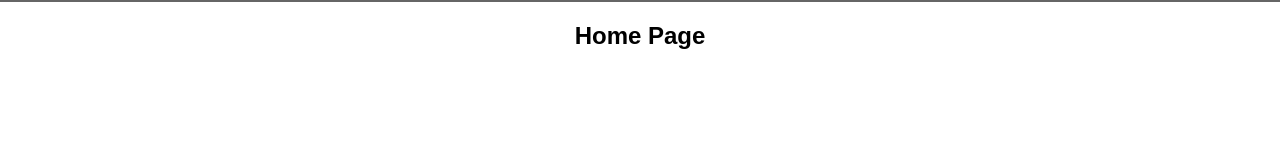
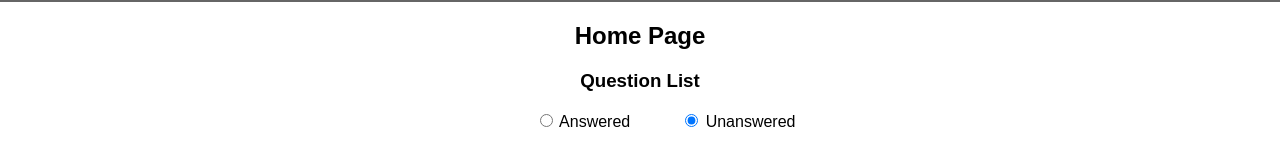
Before and after one commit to rogergraves/would-you-rather, a React (Create React App) app: page / in a window 1280 px wide. Shown: the part 188-354 px from the top of the page. Built offline with nearby package versions, Linux system fonts and the light colour scheme.

Commit message:
Add radio button toggling between Answered and Unanswered question list

```diff
--- /dev/null
+++ b/src/QuestionList.css
@@ -0,0 +1,4 @@
+.ListTypeSelect {
+    display: inline-block;
+    padding-left: 50px
+}
--- /dev/null
+++ b/src/components/QuestionList.js
@@ -0,0 +1,45 @@
+import React, { Component } from 'react'
+import '../QuestionList.css'
+
+
+class QuestionList extends Component {
+
+    state = {
+        view_answered: false
+    }
+
+    toggleViewAnswer = (e) => {
+        this.setState(prevState => ({
+            view_answered: !prevState.view_answered
+        }))
+    }
+
+    render() {
+        console.log("viewed_answered", this.state.view_answered)
+
+        return (
+            <div>
+                <h3>Question List</h3>
+                <div class='ListTypeSelect'>
+                    <input type='radio'
+                           value='true'
+                           name='view_answered'
+                           checked={this.state.view_answered}
+                           onChange={this.toggleViewAnswer}
+                    /> Answered
+                </div>
+                <div className='ListTypeSelect'>
+                    <input type='radio'
+                           value='false'
+                           name='view_answered'
+                           checked={!this.state.view_answered}
+                           onChange={this.toggleViewAnswer}
+                    /> Unanswered
+                </div>
+
+            </div>
+        )
+    }
+}
+
+export default QuestionList
--- a/src/containers/Home.js
+++ b/src/containers/Home.js
@@ -1,4 +1,5 @@
 import React, { Component } from 'react'
+import QuestionList from "../components/QuestionList";
 
 class Home extends Component {
 
@@ -6,6 +7,7 @@ class Home extends Component {
         return (
             <div>
                 <h2>Home Page</h2>
+                <QuestionList />
             </div>
         )
     }
```
Also changed, not shown: src/index.css (line endings or trailing spaces).
